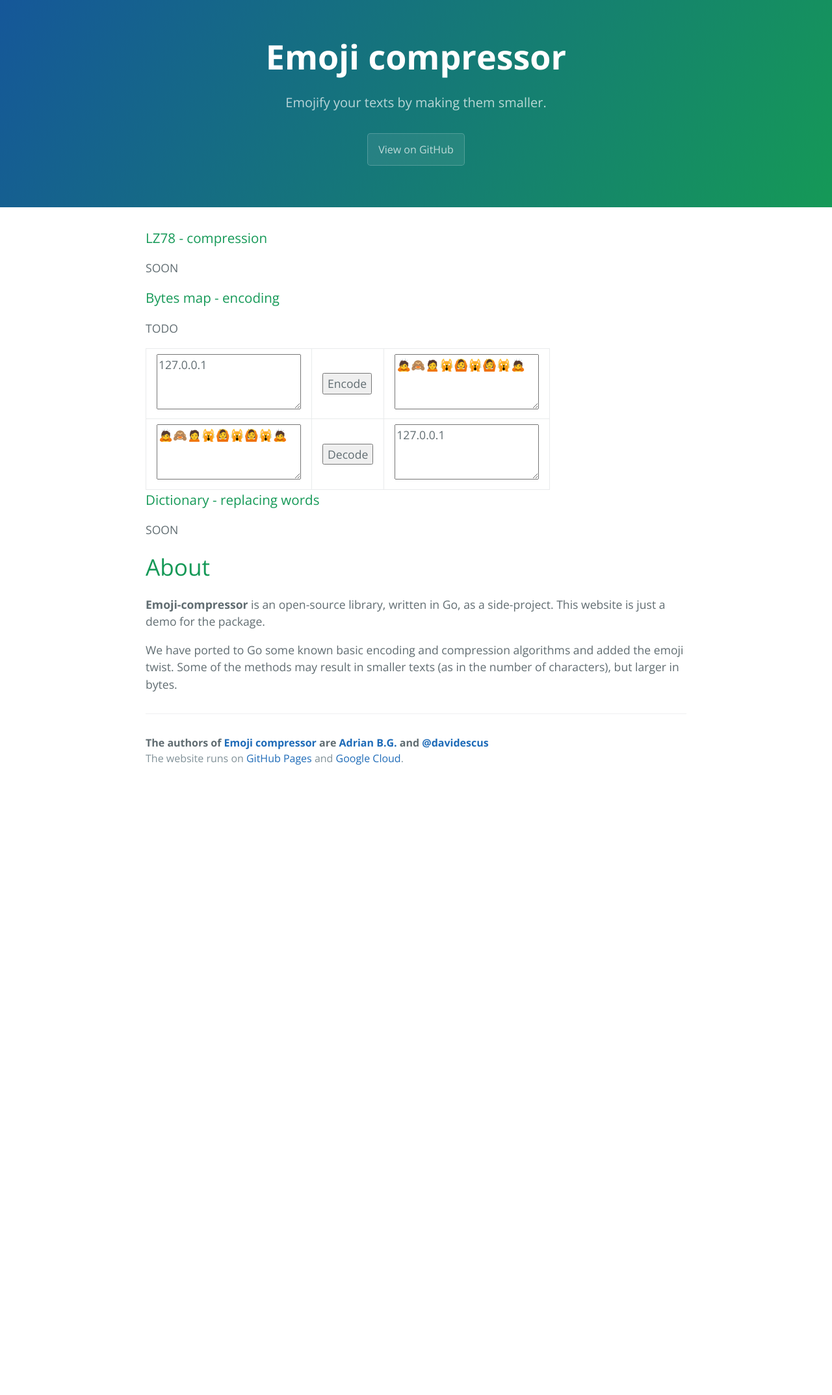
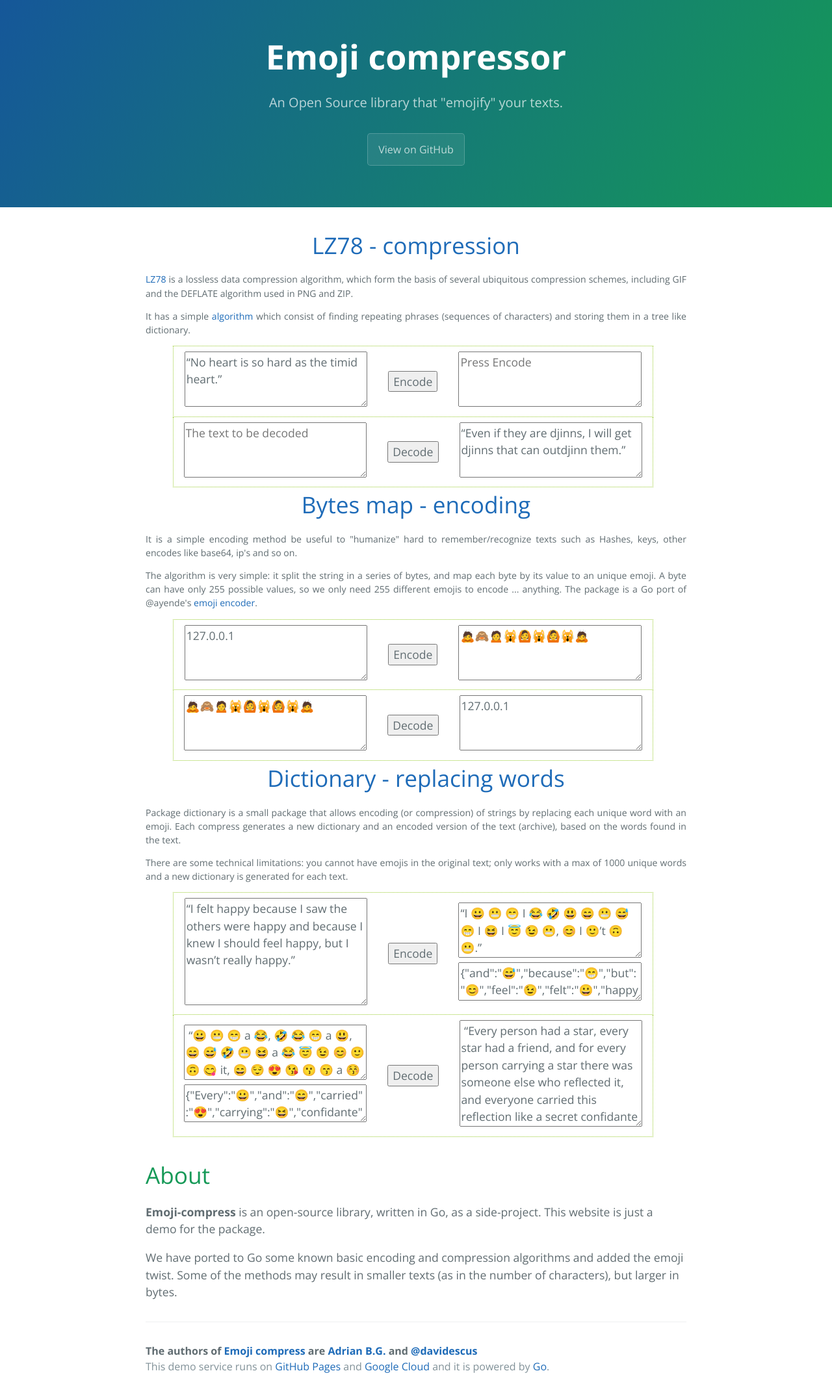
Before and after one commit to bgadrian/emoji-compress, a Jekyll site: the page built from docs/index.html, in a window 1280 px wide. Shown: the whole page at 65% size. Built offline with Jekyll 4.4.1, drawn with Linux system fonts in a browser that asks for light colours; before the commit the page ends 1211 px from its top, so only the background shows below that.

Commit message:
Demo website comments, css and made dictionary to work.

```diff
--- a/docs/_includes/head.html
+++ b/docs/_includes/head.html
@@ -6,5 +6,6 @@
   <link rel="stylesheet" href="{{ site.baseurl }}/css/normalize.css">
   <link href='https://fonts.googleapis.com/css?family=Open+Sans:400,700' rel='stylesheet' type='text/css'>
   <link rel="stylesheet" href="{{ site.baseurl }}/css/cayman.css">
+  <link rel="stylesheet" href="{{ site.baseurl }}/css/custom.css">
   <script src="{{ site.baseurl }}/js/main.js"></script>
 </head>
--- a/docs/_includes/page-footer.html
+++ b/docs/_includes/page-footer.html
@@ -1,13 +1,14 @@
 <footer class="site-footer">
   <span class="site-footer-owner">
     The authors of
-    <a href="https://github.com/bgadrian/emoji-compressor">Emoji compressor</a> are
+    <a href="https://github.com/bgadrian/emoji-compress">Emoji compress</a> are
     <a href="https://coder.today">Adrian B.G.</a> and
     <a href="https://github.com/davidescus">@davidescus</a>
   </span>
-  <span class="site-footer-credits">The website runs on
+  <span class="site-footer-credits">This demo service runs on
     <a href="https://pages.github.com">GitHub Pages</a> and
-    <a href="">Google Cloud</a>.</span>
+    <a href="https://cloud.google.com/appengine/">Google Cloud</a> and it is powered by
+    <a href="https://golang.org/">Go</a>.</span>
 </footer>
 
 <!-- Global site tag (gtag.js) - Google Analytics -->
--- a/docs/_includes/page-header.html
+++ b/docs/_includes/page-header.html
@@ -1,5 +1,5 @@
 <section class="page-header">
   <h1 class="project-name">Emoji compressor</h1>
-  <h2 class="project-tagline">Emojify your texts by making them smaller.</h2>
+  <h2 class="project-tagline">An Open Source library that "emojify" your texts.</h2>
   <a href="https://github.com/bgadrian/emoji-compressor" class="btn">View on GitHub</a>
 </section>
--- /dev/null
+++ b/docs/css/custom.css
@@ -0,0 +1,30 @@
+
+    /*descriptions*/
+#home div p {
+    font-size:0.8em;
+    text-align:justify;
+}
+#home div {
+    text-align:center;
+}
+
+#home div table tr {
+    border: 1px dotted yellowgreen;
+    height:auto;
+}
+#home div table td {
+    display: inline-block;
+    border:none;
+}
+
+#home div table {
+    width:90%;
+    margin: 0 auto;
+    border-spacing: collapse;
+    border:none;
+    height:auto;
+}
+
+#home div textarea {
+    width: 16em;
+}
--- a/docs/index.html
+++ b/docs/index.html
@@ -2,13 +2,36 @@
 layout: default
 ---
 
+<div id="home">
+
 <div>
-  <h3>LZ78 - compression</h3>
-  <p>SOON</p>
+  <h1><a href="https://github.com/bgadrian/emoji-compress/tree/master/lz78">LZ78 - compression</a></h1>
+  <p><a href="https://en.wikipedia.org/wiki/LZ77_and_LZ78" target="_blank">LZ78</a>
+  is a lossless data compression algorithm, which form the basis of several ubiquitous compression schemes,
+  including GIF and the DEFLATE algorithm used in PNG and ZIP.</p>
+  <p>It has a simple <a href"http://www.stringology.org/DataCompression/lz78/index_en.html">algorithm</a>
+  which consist of finding repeating phrases (sequences of characters) and storing them in a tree like dictionary.</p>
+  <table>
+    <tbody>
+      <tr>
+        <td><textarea id="lz78_encode_in" placeholder="The text to be encoded" rows="3" wrap="soft" cols="20">“No heart is so hard as the timid heart.”</textarea></td>
+        <td><button id="lz78_encode_btn">Encode</button></td>
+        <td><textarea readonly="true" id="lz78_encode_out" placeholder="Press Encode" rows="3" wrap="soft" cols="20"></textarea></td>
+      </tr>
+      <tr>
+        <td><textarea id="lz78_decode_in" placeholder="The text to be decoded" rows="3" wrap="soft" cols="20"></textarea></td>
+        <td><button id="lz78_decode_btn">Decode</button></td>
+        <td><textarea readonly="true" id="lz78_decode_out" placeholder="Press Decode" rows="3" wrap="soft" cols="20">“Even if they are djinns, I will get djinns that can outdjinn them.”</textarea></td>
+      </tr>
+    </tbody>
+  </table>
 </div>
 <div>
-  <h3>Bytes map - encoding</h3>
-  <p>TODO</p>
+  <h1><a href="https://github.com/bgadrian/emoji-compress/tree/master/bytesmap">Bytes map - encoding</a></h1>
+  <p>It is a simple encoding method be useful to "humanize" hard to remember/recognize texts such as Hashes, keys, other encodes like base64, ip's and so on.</p>
+  <p>The algorithm is very simple: it split the string in a series of bytes, and map each byte by its value to an unique emoji. A byte can have only 255 possible values, so we only need
+  255 different emojis to encode ... anything. The package is a Go port of @ayende's
+  <a href="https://ayende.com/blog/177729/emoji-encoding-a-new-style-for-binary-encoding-for-the-web" target="_blank">emoji encoder</a>. </p>
   <table>
     <tbody>
       <tr>
@@ -25,14 +48,33 @@ layout: default
   </table>
 </div>
 <div>
-  <h3>Dictionary - replacing words</h3>
-  <p>SOON</p>
+  <h1><a href="https://github.com/bgadrian/emoji-compress/tree/master/dictionary">Dictionary - replacing words</a></h1>
+  <p>Package dictionary is a small package that allows encoding (or compression) of strings by replacing each unique word with an emoji.
+  Each compress generates a new dictionary and an encoded version of the text (archive), based on the words found in the text. </p>
+  <p>There are some technical limitations: you cannot have emojis in the original text;
+only works with a max of 1000 unique words and a new dictionary is generated for each text.</p>
+ <table>
+    <tbody>
+      <tr>
+        <td><textarea id="dictionary_encode_in" placeholder="The text to be encoded" rows="6" wrap="soft" cols="20">“I felt happy because I saw the others were happy and because I knew I should feel happy, but I wasn’t really happy.”</textarea></td>
+        <td><button id="dictionary_encode_btn">Encode</button></td>
+        <td><textarea readonly="true" id="dictionary_encode_out" placeholder="Press Encode" rows="3" wrap="soft" cols="20">“I 😀 😬 😁 I 😂 🤣 😃 😄 😬 😅 😁 I 😆 I 😇 😉 😬, 😊 I 🙂’t 🙃 😬.”</textarea>
+        <br /><textarea readonly="true" id="dictionary_encode_dictionary_out" placeholder="Press Encode" rows="2" wrap="soft" cols="20">{"and":"😅","because":"😁","but":"😊","feel":"😉","felt":"😀","happy":"😬","knew":"😆","others":"😃","really":"🙃","saw":"😂","should":"😇","the":"🤣","wasn":"🙂","were":"😄"}</textarea></td>
+      </tr>
+      <tr>
+        <td><textarea id="dictionary_decode_in" placeholder="The text to be decoded" rows="3" wrap="soft" cols="20"> “😀 😬 😁 a 😂, 🤣 😂 😁 a 😃, 😄 😅 🤣 😬 😆 a 😂 😇 😉 😊 🙂 🙃 😋 it, 😄 😌 😍 😘 😗 😙 a 😚 😜 in 😝 😛.”</textarea>
+        <br /><textarea readonly="true" id="dictionary_decode_dictionary_in" placeholder="The dictionary used to decode" rows="2" wrap="soft" cols="10">{"Every":"😀","and":"😄","carried":"😍","carrying":"😆","confidante":"😜","else":"🙂","every":"🤣","everyone":"😌","for":"😅","friend":"😃","had":"😁","heart":"😛","like":"😙","person":"😬","reflected":"😋","reflection":"😗","secret":"😚","someone":"😊","star":"😂","the":"😝","there":"😇","this":"😘","was":"😉","who":"🙃"}</textarea></td>
+        <td><button id="dictionary_decode_btn">Decode</button></td>
+        <td><textarea readonly="true" id="dictionary_decode_out" placeholder="Press Decode" rows="6" wrap="soft" cols="20"> “Every person had a star, every star had a friend, and for every person carrying a star there was someone else who reflected it, and everyone carried this reflection like a secret confidante in the heart.”</textarea></td>
+      </tr>
+    </tbody>
+  </table>
+</div>
 </div>
 
-<div id="home">
   <h1>About</h1>
   <p>
-    <strong>Emoji-compressor</strong> is an open-source library, written in Go, as a side-project. This website is just a demo for
+    <strong>Emoji-compress</strong> is an open-source library, written in Go, as a side-project. This website is just a demo for
     the package.</p>
   <p>We have ported to Go some known basic encoding and compression algorithms and added the emoji twist. Some of the methods
     may result in smaller texts (as in the number of characters), but larger in bytes.</p>
--- a/docs/js/main.js
+++ b/docs/js/main.js
@@ -1,13 +1,13 @@
 
 var API = {
-    base: "http://appengine.emoji-compress.com/",
-    // base: "http://127.0.0.1:8080/",
-    _run: function (payload, handler, callback) {
+    // base: "https://appengine.emoji-compress.com/",
+    base: "http://127.0.0.1:8080/",
+    call: function (payload, handler, callback) {
         var targetUri = new URL(this.base + handler);
+        //https://developer.mozilla.org/en-US/docs/Web/API/Request/Request
         var webRequest = new Request(targetUri,
             { method: "POST", mode: "cors", body: JSON.stringify(payload) });
 
-        //https://developer.mozilla.org/en-US/docs/Web/API/Request/Request
         fetch(webRequest)
             .then(function (response) {
                 if (response.status == 200) return response.json();
@@ -24,42 +24,51 @@ var API = {
                 callback(null, reason)
             })
     },
-    bytesmap: {
-        encode: function (original, callback) {
-            var payload = { text: original }
-            var handler = "bytesmap/encode"
-            API._run(payload, handler, callback)
-        },
-        decode: function (original, callback) {
-            var payload = { text: original }
-            var handler = "bytesmap/decode"
-            API._run(payload, handler, callback)
-        }
-    }
 }
 
 // API.bytesmap.encode("a", (result, error) => { console.info(result); console.error(error) })
 
 document.addEventListener('DOMContentLoaded', function () {
 
-    var watch = function (handler, func) {
-        var idprefix = handler + "_" + func + "_"
+    var watchSimple = function (handler, method) {
+        var idprefix = handler + "_" + method + "_"
         var button = document.getElementById(idprefix + "btn")
         var textIn = document.getElementById(idprefix + "in")
         var textOut = document.getElementById(idprefix + "out")
+        var url = handler + "/" + method
+
+        var dictIn = document.getElementById(idprefix + "dictionary_in")
+        var dictOut = document.getElementById(idprefix + "dictionary_out")
 
         button.addEventListener("click", function () {
-            API[handler][func](textIn.value, function (result, error) {
+            API.call({
+                text: textIn.value,
+                dict: (dictIn ? JSON.parse(dictIn.value) : null)
+            }, url, function (apiResponse, error) {
                 if (error) {
                     textOut.value = "Error: " + error
                     return
                 }
-                textOut.value = result
+                // console.info(apiResponse)
+
+                if (dictOut) {
+                    //we are expecting a dictionary out so ...
+                    textOut.value = apiResponse.archive
+                    dictOut.value = JSON.stringify(apiResponse.dict)
+                } else {
+                    textOut.value = apiResponse
+                }
             })
         })
     }
 
-    watch("bytesmap", "encode")
-    watch("bytesmap", "decode")
+    watchSimple("bytesmap", "encode")
+    watchSimple("bytesmap", "decode")
+
+    watchSimple("lz78", "encode")
+    watchSimple("lz78", "decode")
+
+    watchSimple("dictionary", "encode")
+    watchSimple("dictionary", "decode")
 
 }, false);
```
